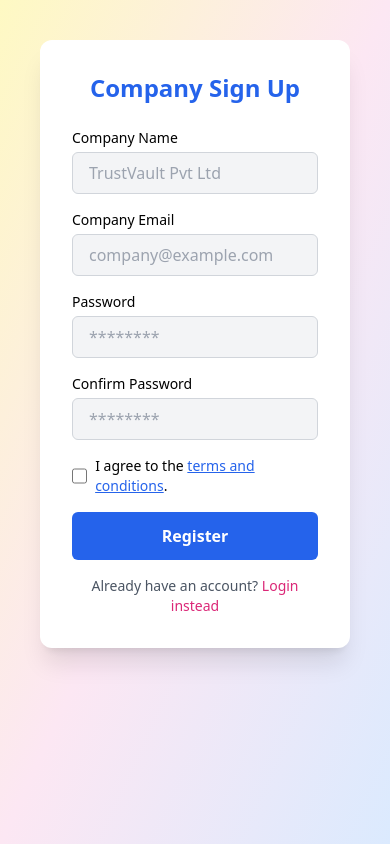
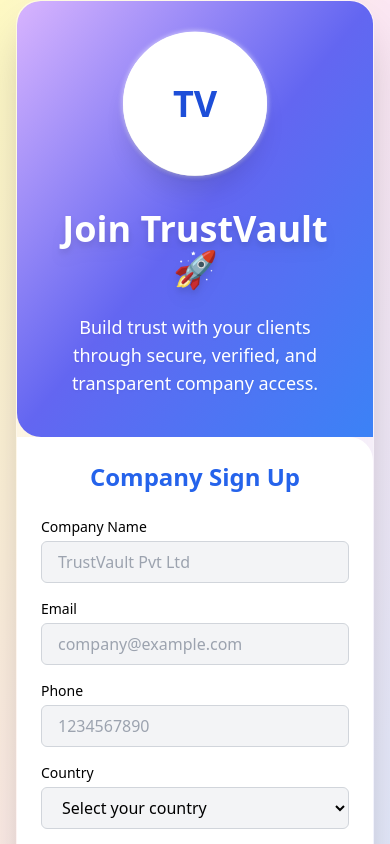
Before and after one commit to nishit-95/TrustVault, a React (Create React App) app in the folder vault/: page /company-register in a window 390 px wide. Shown: the top 844 px of the page. Built offline with nearby package versions, Linux system fonts and the light colour scheme.

Commit message:
Admin Theme change button placed, Comapany and user navbar becomes responsive, Company Register page change.

```diff
--- a/vault/src/Components/Admin/AdminLayout.js
+++ b/vault/src/Components/Admin/AdminLayout.js
@@ -60,7 +60,7 @@ export default function AdminLayout() {
 
         <div className="flex items-center justify-between px-6 py-5 border-b border-gray-200 dark:border-gray-700">
           {/* Title + Theme button */}
-          <div className="flex items-center gap-6">
+          <div className="flex items-center gap-4">
             <h1 className="text-2xl font-extrabold text-[#273c75] dark:text-indigo-300 tracking-wide">
               Admin Desk
             </h1>
--- a/vault/src/Components/Company/CompanyRegister.js
+++ b/vault/src/Components/Company/CompanyRegister.js
@@ -1,154 +1,262 @@
-import React, { useState, useEffect } from "react";
-import { useNavigate, Link } from "react-router-dom";
+import React, { useEffect, useState } from "react";
 import AOS from "aos";
 import "aos/dist/aos.css";
+import { Eye, EyeOff } from "lucide-react";
+import { useNavigate, Link } from "react-router-dom";
+import { ToastContainer, toast } from "react-toastify";
+import "react-toastify/dist/ReactToastify.css";
+
+const countries = ["India", "United States", "Canada", "Germany", "Australia", "Japan", "France"];
 
 export default function CompanyRegister() {
+  const navigate = useNavigate();
   const [formData, setFormData] = useState({
     companyName: "",
     email: "",
+    phone: "",
+    country: "",
     password: "",
     confirmPassword: "",
     agreeTerms: false,
   });
 
-  const [error, setError] = useState("");
-  const navigate = useNavigate();
+  const [errors, setErrors] = useState({});
+  const [showPassword, setShowPassword] = useState(false);
+  const [showConfirmPassword, setShowConfirmPassword] = useState(false);
 
   useEffect(() => {
     AOS.init({ duration: 1000 });
+    AOS.refresh();
   }, []);
+
+  const validateField = (name, value) => {
+    switch (name) {
+      case "companyName":
+        return !value || value.length > 40 ? "Company name is required (max 40 chars)." : "";
+      case "email":
+        return /^[^\s@]+@[^\s@]+\.[^\s@]+$/.test(value) ? "" : "Invalid email format.";
+      case "phone":
+        return /^\d{10}$/.test(value) ? "" : "Phone must be exactly 10 digits.";
+      case "country":
+        return countries.includes(value) ? "" : "Select a valid country.";
+      case "password":
+        return /^(?=.*[a-z])(?=.*[A-Z])(?=.*\d)(?=.*[!@#$%^&*])[A-Za-z\d!@#$%^&*]{8,15}$/.test(value)
+          ? ""
+          : "8–15 chars with upper, lower, number, and special character.";
+      case "confirmPassword":
+        return value === formData.password ? "" : "Passwords do not match.";
+      case "agreeTerms":
+        return value ? "" : "You must agree to terms.";
+      default:
+        return "";
+    }
+  };
 
   const handleChange = (e) => {
     const { name, value, type, checked } = e.target;
-    setFormData({
-      ...formData,
-      [name]: type === "checkbox" ? checked : value,
-    });
+    const fieldValue = type === "checkbox" ? checked : value;
+
+    setFormData((prev) => ({ ...prev, [name]: fieldValue }));
+    setErrors((prevErrors) => ({
+      ...prevErrors,
+      [name]: validateField(name, fieldValue),
+    }));
   };
 
-  const handleSubmit = (e) => {
+  const handlePhoneInput = (e) => {
+    const allowed = /^[0-9]$/.test(e.key) || ["Backspace", "ArrowLeft", "ArrowRight", "Delete", "Tab"].includes(e.key);
+    if (!allowed) e.preventDefault();
+  };
+
+  const handlePhonePaste = (e) => {
+    if (!/^\d+$/.test(e.clipboardData.getData("text"))) e.preventDefault();
+  };
+
+  const validate = () => {
+    const newErrors = {};
+    Object.keys(formData).forEach((key) => {
+      const error = validateField(key, formData[key]);
+      if (error) newErrors[key] = error;
+    });
+    setErrors(newErrors);
+    return Object.keys(newErrors).length === 0;
+  };
+
+  const handleSubmit = async (e) => {
     e.preventDefault();
-    const { companyName, email, password, confirmPassword, agreeTerms } = formData;
+    if (validate()) {
+      try {
+        const payload = { ...formData };
+        delete payload.confirmPassword;
 
-    if (!companyName || !email || !password || !confirmPassword) {
-      setError("Please fill in all fields");
-      return;
+        // Optional: Replace this with actual API call
+        console.log("Registered:", payload);
+
+        toast.success("Company registered successfully!", { position: "top-center" });
+        setTimeout(() => navigate("/company-login"), 4000);
+      } catch (err) {
+        toast.error("Something went wrong. Try again.", { position: "top-center" });
       }
-    if (password !== confirmPassword) {
-      setError("Passwords do not match");
-      return;
     }
-    if (!agreeTerms) {
-      setError("You must agree to the terms and conditions");
-      return;
-    }
-
-    setError("");
-    alert("Company registered successfully");
-    navigate("/company-login");
   };
 
   return (
-    <div className="min-h-screen flex flex-col md:flex-row bg-gradient-to-br from-yellow-100 via-pink-100 to-blue-100">
-      {/* Left Panel */}
-      <div className="hidden md:flex w-1/2 bg-gradient-to-br from-purple-300 via-indigo-300 to-blue-300 items-center justify-center p-10">
-        <div className="text-center" data-aos="fade-right">
-          <h2 className="text-4xl font-bold text-gray-800 mb-4">Welcome Company!</h2>
-          <p className="text-lg text-gray-700 max-w-md">
-            Create your TrustVault company account to securely access user data with transparency and compliance.
+    <>
+      <ToastContainer />
+      <div className="min-h-screen flex items-center justify-center bg-gradient-to-br from-yellow-100 via-pink-100 to-blue-100 px-4">
+        <div className="flex flex-col md:flex-row w-full max-w-5xl shadow-2xl rounded-3xl overflow-hidden backdrop-blur-md bg-white/30 border border-white/20">
+
+          {/* 🔵 Left Box Panel */}
+          <div className="w-full md:w-1/2 flex items-center justify-center bg-gradient-to-br from-purple-300 via-indigo-500 to-blue-500 p-10 rounded-l-3xl">
+            <div className="flex flex-col items-center text-center space-y-6 relative">
+              <div className="relative w-36 h-36 animate-float">
+                <div className="absolute inset-0 rounded-full bg-white to-gray-200 shadow-xl flex items-center justify-center text-4xl font-bold text-blue-700 z-10">
+                  TV
+                </div>
+                <div className="absolute inset-0 rounded-full border-4 border-white animate-pulse-glow z-0"></div>
+              </div>
+
+              <h2 className="text-4xl font-bold text-white drop-shadow-lg" data-aos="fade-down">
+                Join TrustVault 🚀
+              </h2>
+              <p className="text-white text-lg max-w-md drop-shadow-sm" data-aos="fade-up" data-aos-delay="200">
+                Build trust with your clients through secure, verified, and transparent company access.
               </p>
             </div>
           </div>
 
-      {/* Right Panel - Form */}
-      <div className="w-full md:w-1/2 flex items-center justify-center p-10">
-        <div
-          className="w-full max-w-md bg-white p-8 rounded-xl shadow-xl"
-          data-aos="fade-left"
-        >
+          {/* 🟢 Right Box Form Panel */}
+          <div className="w-full md:w-1/2 p-6 md:p-10 bg-white rounded-r-3xl">
             <h2 className="text-2xl font-bold mb-6 text-center text-blue-600">Company Sign Up</h2>
             <form className="space-y-4" onSubmit={handleSubmit}>
               {/* Company Name */}
               <div>
-              <label className="block text-sm font-medium mb-1">Company Name</label>
+                <label className="block text-sm mb-1">Company Name</label>
                 <input
                   type="text"
                   name="companyName"
                   value={formData.companyName}
                   onChange={handleChange}
-                className="w-full px-4 py-2 rounded-md bg-gray-100 border border-gray-300"
+                  className={`w-full px-4 py-2 rounded-md bg-gray-100 border ${errors.companyName ? "border-red-500" : "border-gray-300"}`}
                   placeholder="TrustVault Pvt Ltd"
                 />
+                {errors.companyName && <p className="text-red-500 text-sm">{errors.companyName}</p>}
               </div>
 
               {/* Email */}
               <div>
-              <label className="block text-sm font-medium mb-1">Company Email</label>
+                <label className="block text-sm mb-1">Email</label>
                 <input
                   type="email"
                   name="email"
                   value={formData.email}
                   onChange={handleChange}
-                className="w-full px-4 py-2 rounded-md bg-gray-100 border border-gray-300"
+                  className={`w-full px-4 py-2 rounded-md bg-gray-100 border ${errors.email ? "border-red-500" : "border-gray-300"}`}
                   placeholder="company@example.com"
                 />
+                {errors.email && <p className="text-red-500 text-sm">{errors.email}</p>}
+              </div>
+
+              {/* Phone */}
+              <div>
+                <label className="block text-sm mb-1">Phone</label>
+                <input
+                  type="text"
+                  name="phone"
+                  maxLength={10}
+                  inputMode="numeric"
+                  onKeyDown={handlePhoneInput}
+                  onPaste={handlePhonePaste}
+                  value={formData.phone}
+                  onChange={(e) => {
+                    const digits = e.target.value.replace(/\D/g, "");
+                    setFormData({ ...formData, phone: digits });
+                    setErrors((prev) => ({ ...prev, phone: validateField("phone", digits) }));
+                  }}
+                  className={`w-full px-4 py-2 rounded-md bg-gray-100 border ${errors.phone ? "border-red-500" : "border-gray-300"}`}
+                  placeholder="1234567890"
+                />
+                {errors.phone && <p className="text-red-500 text-sm">{errors.phone}</p>}
+              </div>
+
+              {/* Country */}
+              <div>
+                <label className="block text-sm mb-1">Country</label>
+                <select
+                  name="country"
+                  value={formData.country}
+                  onChange={handleChange}
+                  className={`w-full px-4 py-2 rounded-md bg-gray-100 border ${errors.country ? "border-red-500" : "border-gray-300"}`}
+                >
+                  <option value="" disabled>Select your country</option>
+                  {countries.map((country) => (
+                    <option key={country} value={country}>
+                      {country}
+                    </option>
+                  ))}
+                </select>
+                {errors.country && <p className="text-red-500 text-sm">{errors.country}</p>}
               </div>
 
               {/* Password */}
-            <div>
-              <label className="block text-sm font-medium mb-1">Password</label>
+              <div className="relative">
+                <label className="block text-sm mb-1">Password</label>
                 <input
-                type="password"
+                  type={showPassword ? "text" : "password"}
                   name="password"
                   value={formData.password}
                   onChange={handleChange}
-                className="w-full px-4 py-2 rounded-md bg-gray-100 border border-gray-300"
+                  className={`w-full px-4 py-2 pr-10 rounded-md bg-gray-100 border ${errors.password ? "border-red-500" : "border-gray-300"}`}
                   placeholder="********"
                 />
+                <button type="button" onClick={() => setShowPassword(!showPassword)} className="absolute right-3 top-9 text-gray-600">
+                  {showPassword ? <EyeOff size={18} /> : <Eye size={18} />}
+                </button>
+                {errors.password && <p className="text-red-500 text-sm">{errors.password}</p>}
               </div>
 
               {/* Confirm Password */}
-            <div>
-              <label className="block text-sm font-medium mb-1">Confirm Password</label>
+              <div className="relative">
+                <label className="block text-sm mb-1">Confirm Password</label>
                 <input
-                type="password"
+                  type={showConfirmPassword ? "text" : "password"}
                   name="confirmPassword"
                   value={formData.confirmPassword}
                   onChange={handleChange}
-                className="w-full px-4 py-2 rounded-md bg-gray-100 border border-gray-300"
+                  className={`w-full px-4 py-2 pr-10 rounded-md bg-gray-100 border ${errors.confirmPassword ? "border-red-500" : "border-gray-300"}`}
                   placeholder="********"
                 />
+                <button type="button" onClick={() => setShowConfirmPassword(!showConfirmPassword)} className="absolute right-3 top-9 text-gray-600">
+                  {showConfirmPassword ? <EyeOff size={18} /> : <Eye size={18} />}
+                </button>
+                {errors.confirmPassword && <p className="text-red-500 text-sm">{errors.confirmPassword}</p>}
               </div>
 
-            {/* Terms Checkbox */}
-            <div className="flex items-center gap-2 text-sm">
+              {/* Agree to Terms */}
+              <div className="flex items-center gap-2">
                 <input
                   type="checkbox"
                   name="agreeTerms"
                   checked={formData.agreeTerms}
                   onChange={handleChange}
-                className="accent-pink-600 w-4 h-4"
+                  className="w-4 h-4 accent-pink-600"
                 />
-              <label>
-                I agree to the <span className="underline text-blue-600 cursor-pointer">terms and conditions</span>.
+                <label className="text-sm">
+                  I agree to the{" "}
+                  <span className="underline text-blue-600 cursor-pointer">terms and conditions</span>
                 </label>
               </div>
+              {errors.agreeTerms && <p className="text-red-500 text-sm">{errors.agreeTerms}</p>}
 
-            {/* Error Message */}
-            {error && <p className="text-red-600 text-sm font-medium">{error}</p>}
-
-            {/* Submit */}
               <button
                 type="submit"
-              className="w-full py-3 bg-blue-600 text-white font-semibold rounded-md hover:bg-blue-700 transition"
+                className="w-full py-3 bg-gradient-to-r from-pink-500 to-purple-600 text-white font-semibold rounded-md hover:opacity-90 transition"
               >
                 Register
               </button>
 
-            {/* Switch to Login */}
-            <p className="text-sm text-center text-gray-600 mt-4">
-              Already have an account?{' '}
+              <p className="text-sm text-center text-gray-600 mt-3">
+                Already have an account?{" "}
                 <Link to="/company-login" className="text-pink-600 hover:underline font-medium">
                   Login instead
                 </Link>
@@ -157,5 +265,31 @@ export default function CompanyRegister() {
           </div>
         </div>
       </div>
+      {/* 🎨 Floating & Glowing CSS */}
+      <style jsx>{`
+        @keyframes float {
+          0%, 100% { transform: translateY(0); }
+          50% { transform: translateY(-10px); }
+        }
+
+        .animate-float {
+          animation: float 4s ease-in-out infinite;
+        }
+
+        @keyframes pulse-glow {
+          0%, 100% {
+            box-shadow: 0 0 0 0 rgba(255, 255, 255, 0.4);
+          }
+          50% {
+            box-shadow: 0 0 30px 10px rgba(255, 255, 255, 0.6);
+          }
+        }
+
+        .animate-pulse-glow {
+          animation: pulse-glow 3s infinite ease-in-out;
+        }
+      `}</style>
+
+    </>
   );
 }
```
Also changed, not shown: vault/src/Components/Company/CompanyLayout.js (+70 -31 lines), vault/src/Components/User/Layout.js (+61 -29 lines). Lines whose indentation alone changed are shown as unchanged.
